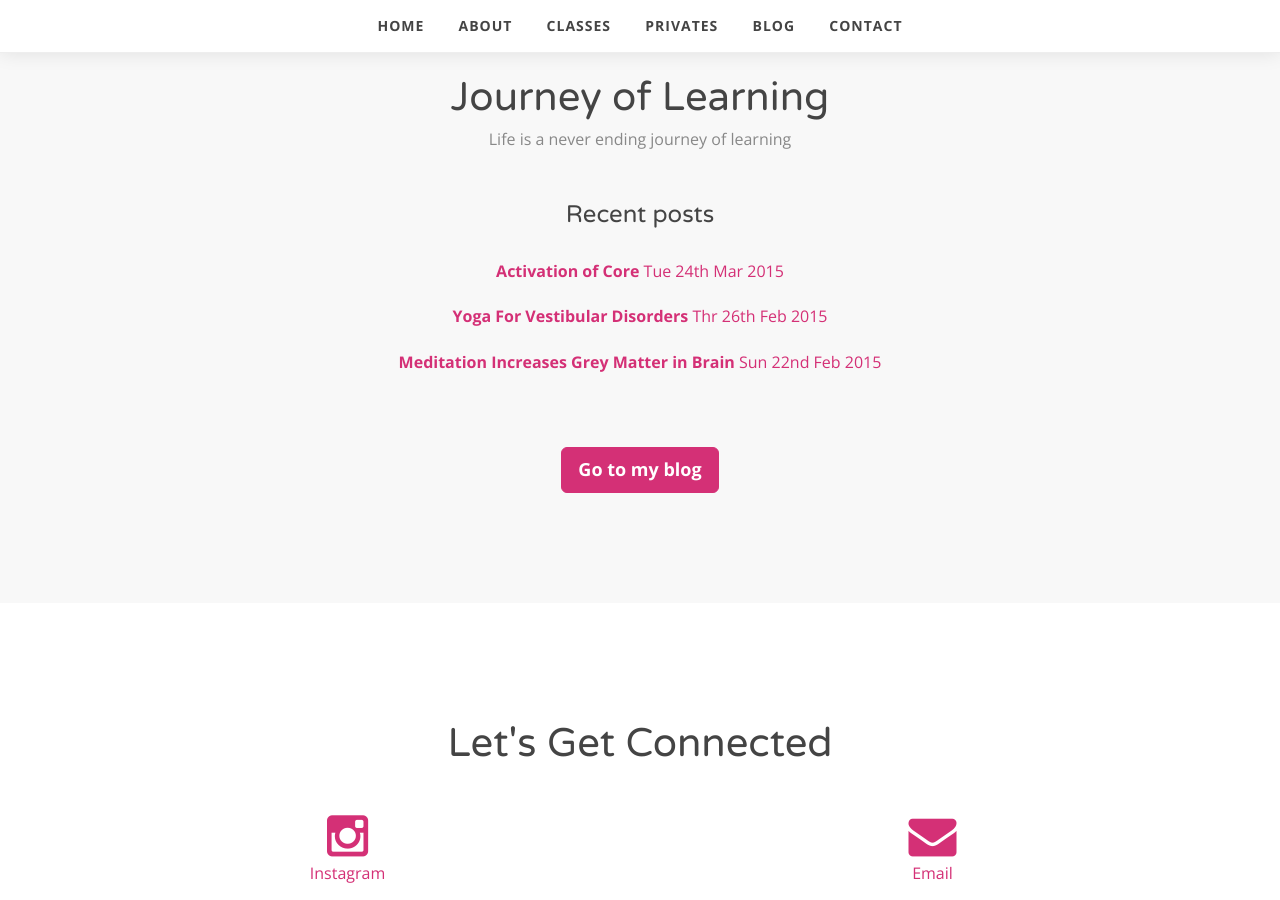
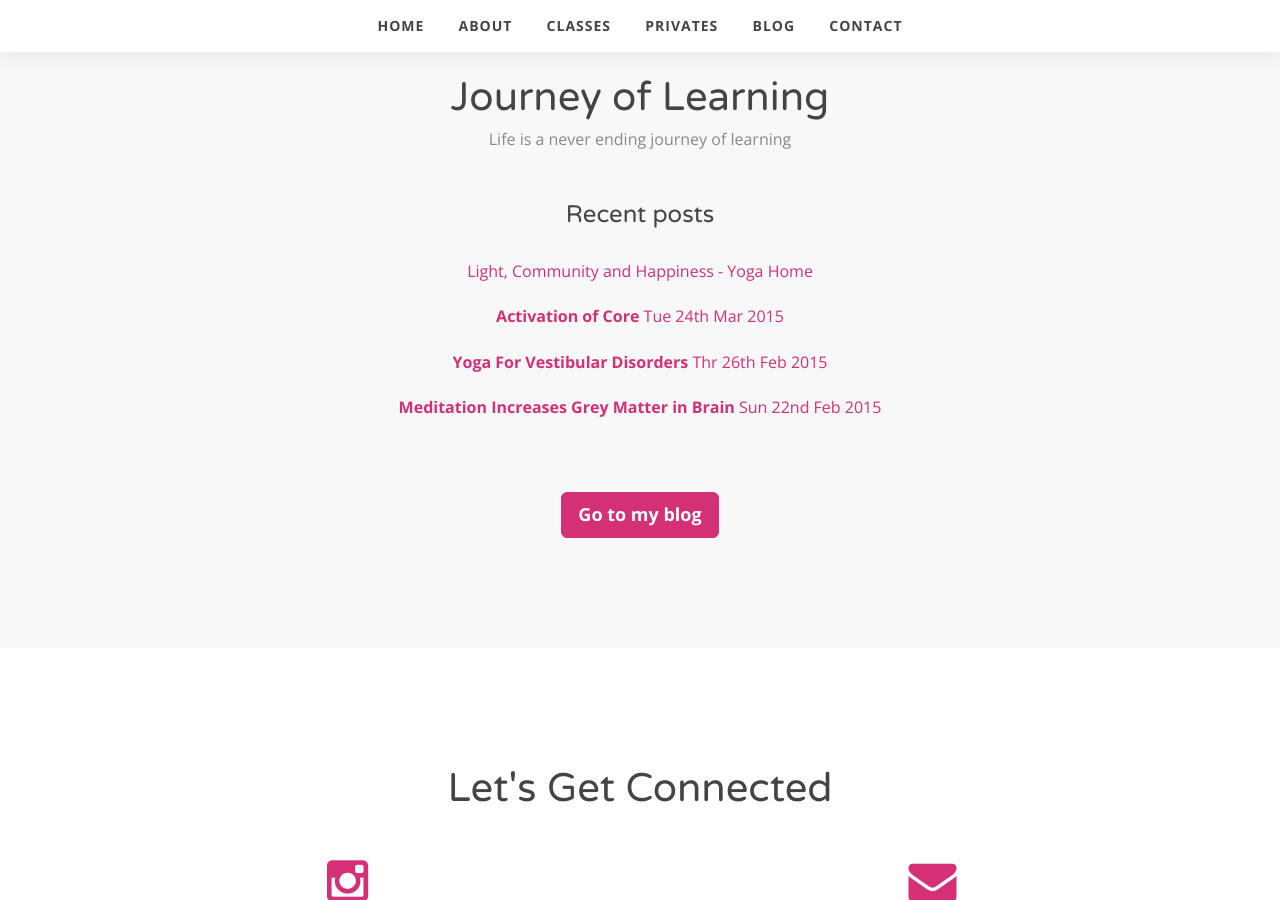
Before and after one commit to karmenlim/karmenlim.github.io, a Jekyll site: the page built from index.html, in a window 1280 px wide and 900 px high, scrolled down 3324 px. Built offline with Jekyll 4.4.1, drawn with Linux system fonts in a browser that asks for light colours.

Commit message:
Update index.html

```diff
--- a/index.html
+++ b/index.html
@@ -1,6 +1,9 @@
 ---
 layout: default
 ---
+<p>
+  <a href="https://karmenlim.wordpress.com/2015/10/09/light-community-and-happiness-yoga-home/">Light, Community and Happiness - Yoga Home</a>
+</p>
 <p>
   <a href="https://karmenlim.wordpress.com/2015/03/24/activation-of-core/" target="_blank"><strong>Activation of Core</strong> Tue 24th Mar 2015</a>
 </p>
```
